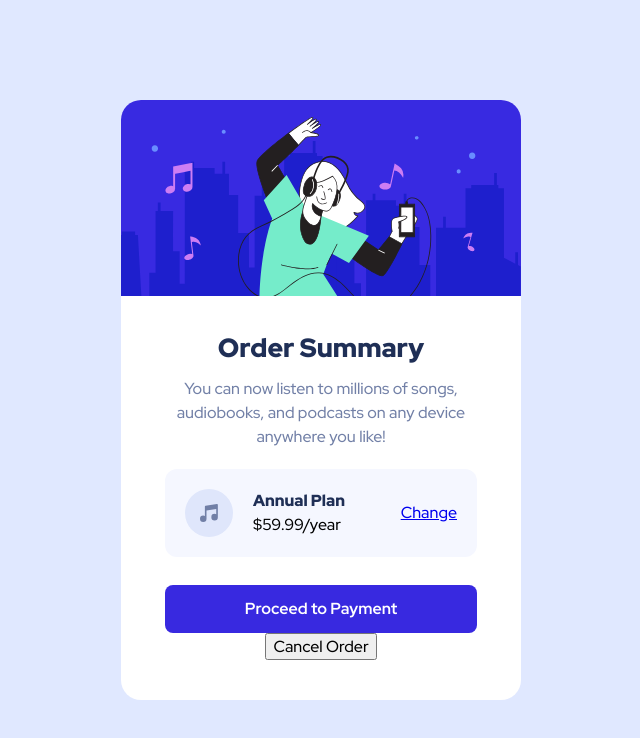
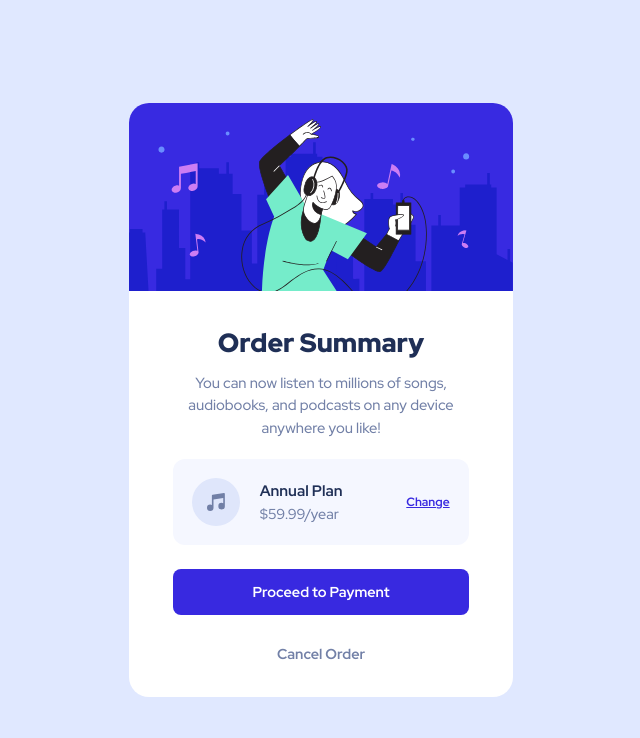
Before and after one commit to byIroh/order-summary-comp, a plain HTML site: page index.html in a window 1280 px wide. Shown: the whole page, without its empty margins (319-959 px from the left). Drawn offline with Linux system fonts and the light colour scheme.

Commit message:
complete desktop view styles

```diff
--- a/css/main.css
+++ b/css/main.css
@@ -10,12 +10,12 @@ body {
 .card {
   background-color: hsl(0, 0%, 100%);
   border-radius: 20px;
-  max-width: 25rem;
+  max-width: 24rem;
   overflow: hidden;
 }
 
 .card-body {
-  padding: 1.75rem 2.75rem 2.5rem;
+  padding: 1.75rem 2.75rem 1.25rem;
 }
 
 .heading {
@@ -27,8 +27,7 @@ body {
 
 .description {
   color: hsl(224, 23%, 55%);
-  font-size: 1rem;
-  padding: 0 0.60rem;
+  font-size: 0.92rem;
 }
 
 .plan-section {
@@ -37,18 +36,30 @@ body {
   border-radius: 0.75rem;
   display: flex;
   justify-content: space-around;
-  margin: 1.25rem 0 1.75rem;
-  padding: 1.25rem;
+  margin: 1.25rem 0 1.50rem;
+  padding: 1.21rem;
 }
 
 .plan-description {
   flex-grow: 1;
-  padding: 0 1.25rem;
+  padding: 0 1.21rem;
   text-align: start;
 }
 .plan-name {
   color: hsl(223, 47%, 23%);
-  font-weight: 900;
+  font-size: 0.95rem;
+  font-weight: 700;
+}
+
+.plan-price {
+  color: hsl(224, 23%, 55%);
+  font-size: 0.9rem;
+}
+
+.change-plan {
+  color: hsl(245, 75%, 52%);
+  font-size: 0.75rem;
+  font-weight: 700;
 }
 
 .card-form {
@@ -63,8 +74,21 @@ body {
   border: none;
   border-radius: 0.5rem;
   color: hsl(0, 0%, 100%);
+  font-size: 0.9rem;
   font-weight: 700;
   padding: 0.75rem;
+  margin: 0 0 0.5rem;
+  width: 100%;
+}
+
+.cancel-btn {
+  background-color: transparent;
+  border: none;
+  color: hsl(224, 23%, 55%);
+  font-size: 0.9rem;
+  font-weight: 700;
+  padding: 0.75rem;
+  margin: 0.5rem 0 0;
   width: 100%;
 }
 
```
